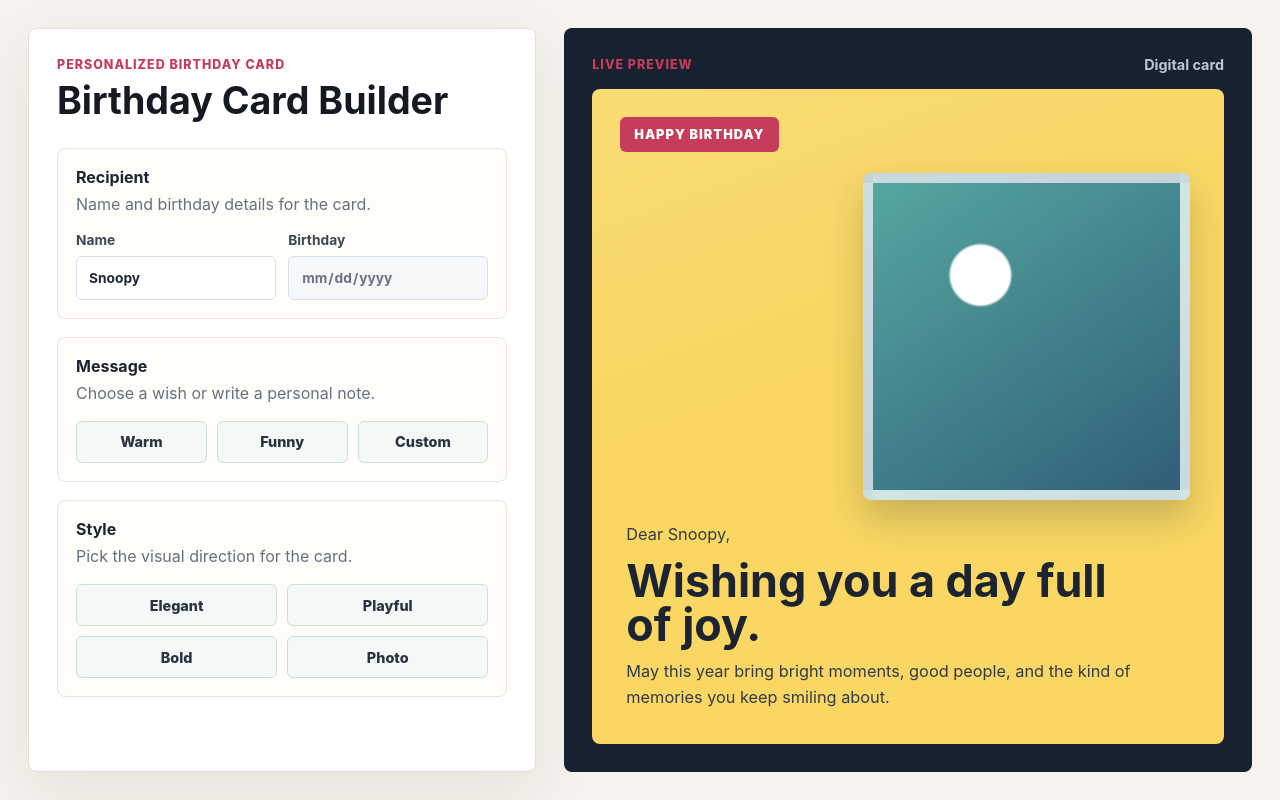
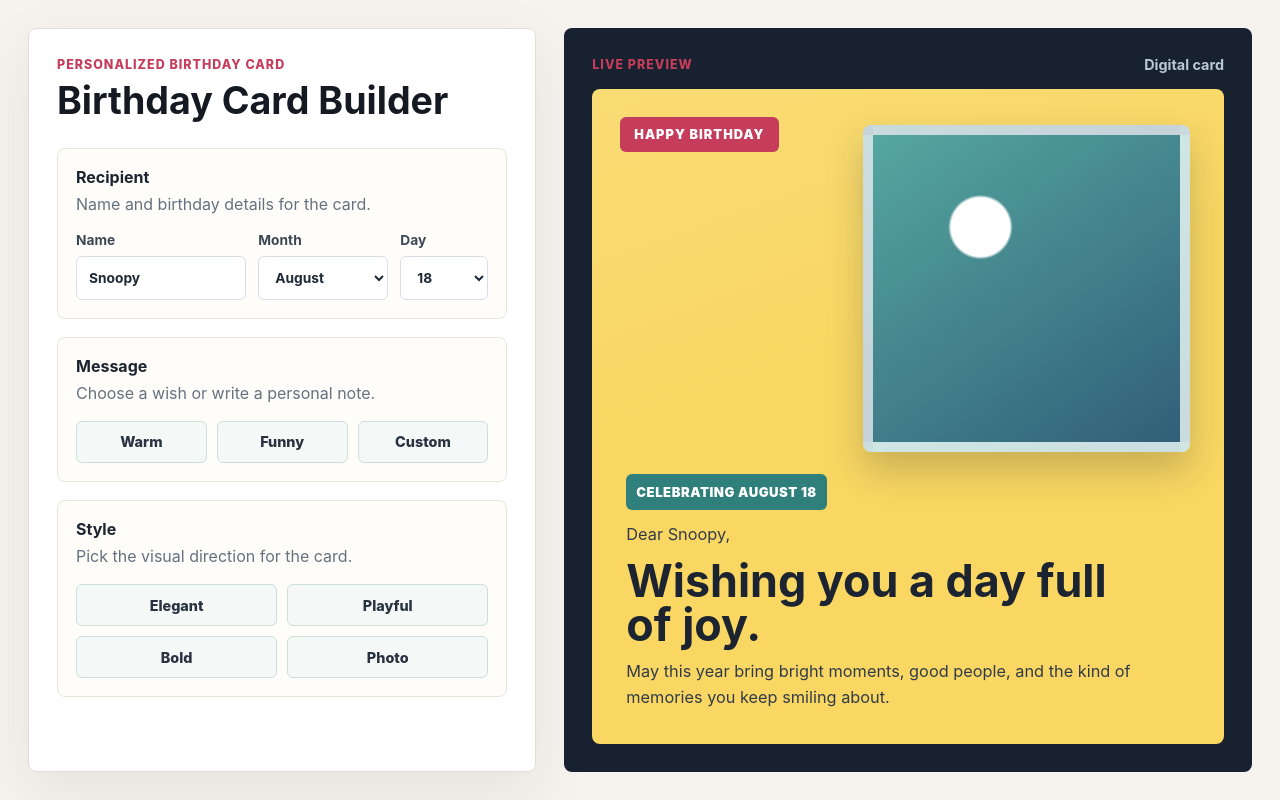
Before and after one commit to jadecodelab/personalized-birthday-card, a React (Vite) app: page / in a window 1280 px wide. Built offline with nearby package versions, Linux system fonts and the light colour scheme.

Commit message:
feat: add birthday month and day input

```diff
--- a/src/App.tsx
+++ b/src/App.tsx
@@ -1,8 +1,48 @@
 import { useState } from "react";
+
+const months = [
+  { name: "January", days: 31 },
+  { name: "February", days: 29 },
+  { name: "March", days: 31 },
+  { name: "April", days: 30 },
+  { name: "May", days: 31 },
+  { name: "June", days: 30 },
+  { name: "July", days: 31 },
+  { name: "August", days: 31 },
+  { name: "September", days: 30 },
+  { name: "October", days: 31 },
+  { name: "November", days: 30 },
+  { name: "December", days: 31 },
+];
+
+function formatBirthdayDate(monthIndex: number, day: number) {
+  const month = months[monthIndex];
+
+  if (!month || !day) {
+    return "Choose a birthday date";
+  }
+
+  return `${month.name} ${day}`;
+}
 
 export default function App() {
   const [recipientName, setRecipientName] = useState("Snoopy");
+  const [birthdayMonth, setBirthdayMonth] = useState(7);
+  const [birthdayDay, setBirthdayDay] = useState(18);
   const previewName = recipientName.trim() || "Birthday Star";
+  const availableDays = Array.from(
+    { length: months[birthdayMonth].days },
+    (_, index) => index + 1,
+  );
+  const previewBirthday = formatBirthdayDate(birthdayMonth, birthdayDay);
+
+  function handleBirthdayMonthChange(value: string) {
+    const nextMonth = Number(value);
+    const maxDay = months[nextMonth].days;
+
+    setBirthdayMonth(nextMonth);
+    setBirthdayDay((currentDay) => Math.min(currentDay, maxDay));
+  }
 
   return (
     <main className="app-shell">
@@ -30,8 +70,32 @@ export default function App() {
                 />
               </label>
               <label>
-                Birthday
-                <input type="date" disabled />
+                Month
+                <select
+                  value={birthdayMonth}
+                  onChange={(event) =>
+                    handleBirthdayMonthChange(event.target.value)
+                  }
+                >
+                  {months.map((month, index) => (
+                    <option key={month.name} value={index}>
+                      {month.name}
+                    </option>
+                  ))}
+                </select>
+              </label>
+              <label>
+                Day
+                <select
+                  value={birthdayDay}
+                  onChange={(event) => setBirthdayDay(Number(event.target.value))}
+                >
+                  {availableDays.map((day) => (
+                    <option key={day} value={day}>
+                      {day}
+                    </option>
+                  ))}
+                </select>
               </label>
             </div>
           </section>
@@ -72,6 +136,7 @@ export default function App() {
           <div className="card-ribbon">Happy Birthday</div>
           <div className="photo-placeholder" aria-hidden="true" />
           <div className="card-copy">
+            <p className="birthday-line">Celebrating {previewBirthday}</p>
             <p>Dear {previewName},</p>
             <h2>Wishing you a day full of joy.</h2>
             <p>
--- a/src/styles.css
+++ b/src/styles.css
@@ -110,7 +110,7 @@ h1 {
 
 .field-grid {
   display: grid;
-  grid-template-columns: repeat(2, minmax(0, 1fr));
+  grid-template-columns: minmax(160px, 1.4fr) minmax(130px, 1fr) minmax(88px, 0.7fr);
   gap: 12px;
 }
 
@@ -122,7 +122,8 @@ label {
   font-weight: 700;
 }
 
-input {
+input,
+select {
   width: 100%;
   min-height: 44px;
   padding: 10px 12px;
@@ -132,13 +133,15 @@ input {
   border-radius: 6px;
 }
 
-input:focus {
+input:focus,
+select:focus {
   border-color: #2f7f7a;
   box-shadow: 0 0 0 3px rgb(47 127 122 / 0.16);
   outline: none;
 }
 
-input:disabled {
+input:disabled,
+select:disabled {
   color: #6b7280;
   background: #f6f7f8;
 }
@@ -248,6 +251,18 @@ input:disabled {
   line-height: 1.55;
 }
 
+.card-copy .birthday-line {
+  width: fit-content;
+  padding: 8px 10px;
+  color: #ffffff;
+  background: #2f7f7a;
+  border-radius: 6px;
+  font-size: 0.82rem;
+  font-weight: 900;
+  letter-spacing: 0.04em;
+  text-transform: uppercase;
+}
+
 .card-copy h2 {
   max-width: 520px;
   font-size: 2.8rem;
```
